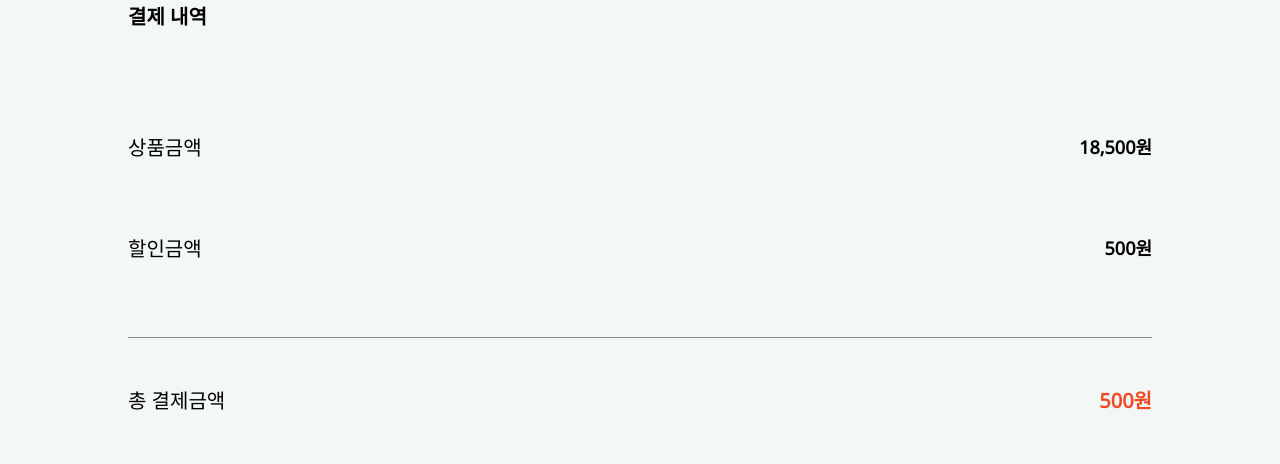
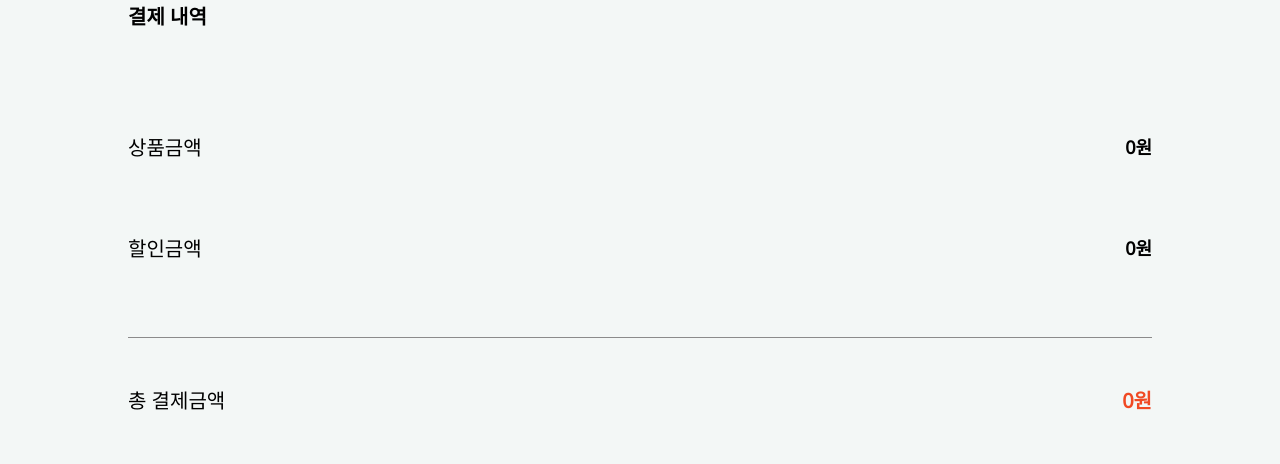
Before and after one commit to dasdfadssda/Handong-Strategy-Part-1, a React (Create React App) app: page /menuCheck in a window 1280 px wide. Shown: the part 1440-1904 px from the top of the page. Built offline with nearby package versions, Linux system fonts and the light colour scheme.

Commit message:
price logic

```diff
--- a/src/Components/App/MenuCheck.js
+++ b/src/Components/App/MenuCheck.js
@@ -1,5 +1,7 @@
 import styled from "styled-components";
 import { useOrder } from "../../contexts/OrderContext";
+import React, { useState, useEffect, useContext } from "react";
+import { ScoreContext } from "../../contexts/ScoreContext";
 
 const Div = styled.div`
   display: flex;
@@ -133,13 +135,29 @@ const Button = styled.button`
 
 function MenuCheck() {
   const { orders } = useOrder();
+  const [price, SetPrice] = useState(0);
+  const [sale, SetSale ] = useState(0);
+  const { score } = useContext(ScoreContext);
+
 
   const copyText = () => {
-    const text = "28350104203645 국민";  // 복사할 텍스트
+    const text = "28350104203645 국민";
     navigator.clipboard.writeText(text)
       .then(() => alert("계좌번호가 클립보드에 복사되었습니다!"))
       .catch(err => console.error("복사에 실패했습니다:", err));
   }
+  useEffect(() => {
+    let extra = 0;
+    if (score >= 5) {
+        extra = 700;
+    } else if (score >= 3) {
+        extra = 500;
+    }
+    SetPrice(orders[0] * 5300 + orders[1] * 5300 + extra);
+    SetSale(extra);
+
+    console.log("가격 : ",price,"sale : ",sale);
+}, []);
 
   return (
     <Div>
@@ -175,7 +193,7 @@ function MenuCheck() {
           상품금액
         </PriceCheck>
         <PriceCheck size={18} align="center">
-          18,500원
+         {price}원
         </PriceCheck>
       </FlexDiv>
       <FlexDiv justifyContent="space-between" per={80}>
@@ -183,7 +201,7 @@ function MenuCheck() {
           할인금액
         </PriceCheck>
         <PriceCheck size={18} align="center">
-          500원
+          {sale}원
         </PriceCheck>
       </FlexDiv>
       <Hr />
@@ -192,7 +210,7 @@ function MenuCheck() {
           총 결제금액
         </PriceCheck>
         <PriceCheck weight={700} align="center" color="#F04923">
-          500원
+          {price - sale}원
         </PriceCheck>
       </FlexDiv>
       <PriceCheck weight={300} align="center" size={17} bottom={3}>
```
